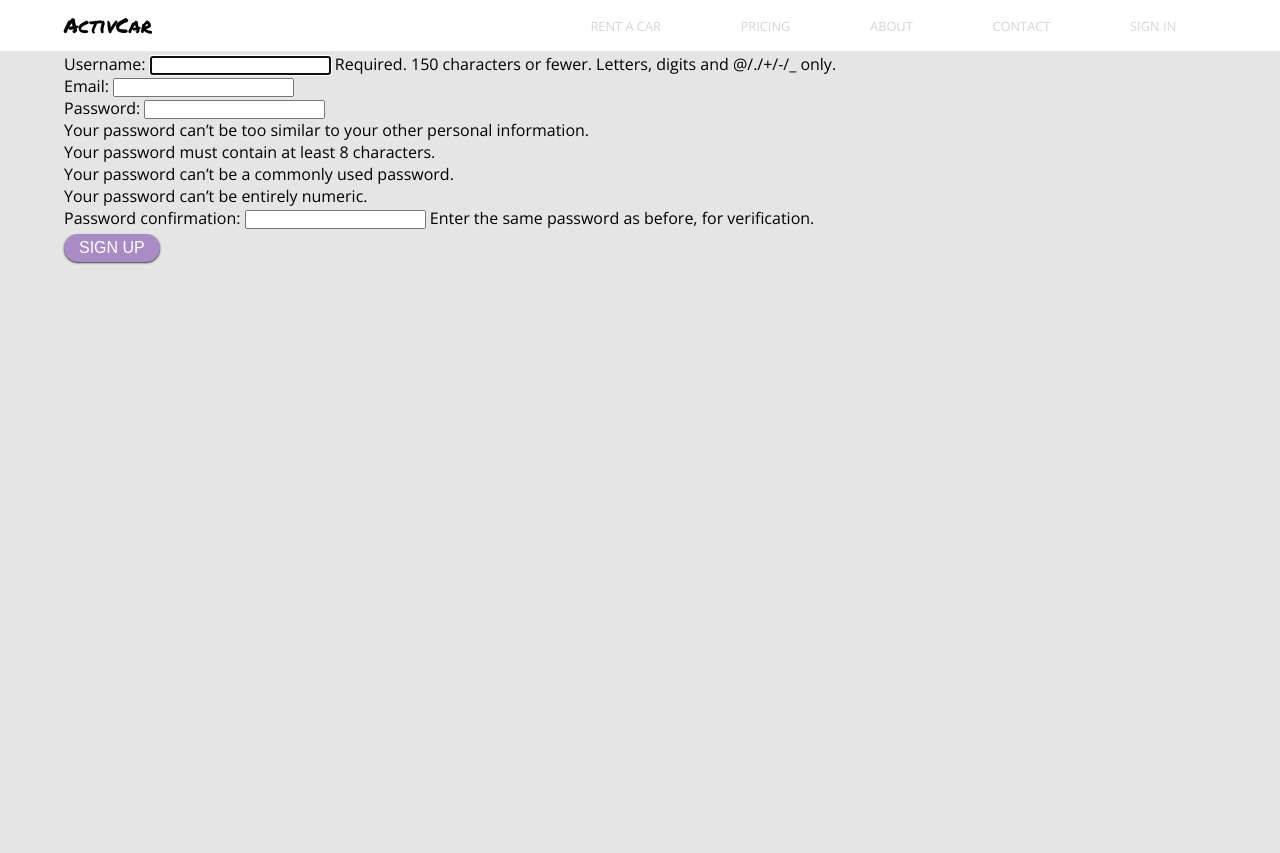
After one commit to heltleo/dopejob, a Django app: page /register in a window 1280 px wide. The commit adds this page. Run offline with Django 3.2, Linux system fonts and the light colour scheme.

Commit message:
add registration view

```diff
--- a/activcar/settings.py
+++ b/activcar/settings.py
@@ -27,6 +27,7 @@ DEBUG = True
 
 ALLOWED_HOSTS = []
 
+SITE_NAME = 'activcar'
 
 # Application definition
 
@@ -139,3 +140,7 @@ from django.urls import reverse_lazy
 LOGIN_REDIRECT_URL = reverse_lazy('cars')
 LOGIN_URL = reverse_lazy('login')
 LOGOUT_URL = reverse_lazy('logout')
+
+DEFAULT_FROM_EMAIL = 'no-repy@activcar.com'
+
+EMAIL_BACKEND = 'django.core.mail.backends.console.EmailBackend'
--- a/rental/forms.py
+++ b/rental/forms.py
@@ -1,6 +1,9 @@
 from django import forms
 from django.forms import ModelForm
-from .models import Contact
+from django.contrib.auth.models import User
+from django.contrib.auth.forms import UserCreationForm
+from .models import Contact, Car
+
 
 class ContactForm(ModelForm):
     message = forms.CharField(widget=forms.Textarea)
@@ -8,3 +11,26 @@ class ContactForm(ModelForm):
     class Meta:
         model = Contact
         fields = ('name', 'email', 'topic', 'message',)
+
+
+class PostCarForm(ModelForm):
+    image = forms.ImageField(required=False)
+
+    class Meta:
+        model = Car
+        fields = ('name', 'image', 'description', 'daily_rent', 'localization', 'car_models',)
+
+
+class UserCreationForm(UserCreationForm):
+    email = forms.EmailField(required=True)
+
+    class Meta:
+        model = User
+        fields = ('username', 'email', 'password1', 'password2',)
+
+    def save(self, commit=True):
+        user = super(UserCreationForm, self).save(commit=False)
+        user.email = self.cleaned_data['email']
+        if commit:
+            user.save()
+        return user
--- a/rental/models.py
+++ b/rental/models.py
@@ -27,10 +27,10 @@ class Car(models.Model):
         (MONOSPACE, 'Monospace'),
     )
     name = models.CharField(max_length=100)
-    image = models.ImageField(upload_to='car_images')
+    image = models.ImageField(upload_to='car_images', blank=True)
     description = models.TextField()
     daily_rent = models.IntegerField()
-    is_available = models.BooleanField()
+    is_available = models.BooleanField(default=True)
     created = models.DateTimeField(auto_now_add=True)
     localization = models.CharField(max_length=100, blank=True, null=True)
     car_models = models.CharField(
--- a/rental/templates/base.html
+++ b/rental/templates/base.html
@@ -18,7 +18,7 @@
         <div class="container">
             <ul class="header-menu-list">
                 <li class="header-menu-list-item logo"><a href="{% url 'cars' %}" class="brand">{% trans 'ActivCar' %}</a></li>
-                <li class="header-menu-list-item"><a href="#">{% trans 'Rent a car' %}</a></li>
+                <li class="header-menu-list-item"><a href="{% url 'rent_a_car' %}">{% trans 'Rent a car' %}</a></li>
                 <li class="header-menu-list-item"><a href="{% url 'pricing' %}">{% trans 'Pricing' %}</a></li>
                 <li class="header-menu-list-item"><a href="/pages/about">{% trans 'About' %}</a></li>
                 <li class="header-menu-list-item"><a href="{% url 'contact' %}">{% trans 'Contact' %}</a></li>
--- a/rental/templates/registration/login.html
+++ b/rental/templates/registration/login.html
@@ -13,7 +13,7 @@
        <p>Please, use the following form to log in:</p>
      {% endif %}
 
-     <p>Doesn't have an account ? <a href="">Sign up</a> </p>
+     <p>Doesn't have an account ? <a href="{% url 'register' %}">Sign up</a> </p>
 
     <div class="formset">
         <form action="{% url 'login' %}" method="POST">
--- /dev/null
+++ b/rental/templates/registration/registration_form.html
@@ -0,0 +1,20 @@
+{% extends 'base.html' %}
+{% load i18n %}
+{% block title %}{% trans 'Join the community' %}{% endblock %}
+
+{% block content %}
+<div class="panel">
+
+    <div class="formset">
+        <form action="" method="POST">
+            {% csrf_token %}
+            {{ form.as_p }}
+            <input type="hidden" name="next" value="{{ next }}" />
+            <input type="submit" class="button button-primary" value="Sign up" />
+        </form>
+
+    </div>
+
+
+</div>
+{% endblock %}
--- a/rental/urls.py
+++ b/rental/urls.py
@@ -8,5 +8,7 @@ urlpatterns = [
     path('contact', views.contact, name='contact'),
     path('login', auth_views.login, name='login'),
     path('logout', auth_views.logout, name='logout'),
+    path('register', views.RegistrationFormView.as_view(), name='register'),
     path('pricing', views.PricingView.as_view(), name='pricing'),
+    path('rent', views.post_car_detail, name='rent_a_car'),
 ]
--- a/rental/views.py
+++ b/rental/views.py
@@ -1,9 +1,18 @@
-from django.shortcuts import render, get_object_or_404, redirect
+import hashlib
+
+from django.shortcuts import render, get_object_or_404, redirect, render_to_response
 from django.http import HttpResponse, Http404
-from django.template import loader
+from django.template import loader, RequestContext
 from django.contrib import messages
 from django.views.generic.base import TemplateView
-from rental.forms import ContactForm
+from django.views.generic import FormView
+from django.contrib.auth.models import User
+from django.contrib.auth.decorators import login_required
+from django.conf import settings
+from django.utils.translation import ugettext as _
+from django.template.loader import render_to_string
+from django.core.mail import EmailMessage
+from rental.forms import ContactForm, PostCarForm, UserCreationForm
 from rental.models import Car, Booking, Contact
 from rental.filters import CarFilter
 
@@ -40,5 +49,64 @@ def contact(request):
         form = ContactForm()
     return render(request, 'contact/contact.html', {'form': form})
 
+
 class PricingView(TemplateView):
     template_name='rental/pricing.html'
+
+
+class RegistrationFormView(FormView):
+    form_class = UserCreationForm
+    template_name = 'registration/registration_form.html'
+
+    def get_success_url(self, user):
+        return reverse('rent_a_car')
+
+    def form_valid(self, form):
+        user = User.objects.create_user(form.cleaned_data['username'],
+                                        form.cleaned_data['email'],
+                                        form.cleaned_data['password1'])
+        user.is_active = False
+        user.save()
+        date = user.date_joined.replace(microsecond=0)
+        key = hashlib.sha1((u'%s%s%s' % (settings.SECRET_KEY, user.email, date)
+                            ).encode('utf-8')).hexdigest()
+
+        subject = _(u'[%s] : Subscription') % settings.SITE_NAME
+
+        mail = render_to_string('authentication/mails/registration_confirmation.html',
+                                { 'titre': subject,
+                                  'pseudo': user.username,
+                                  'site': settings.SITE_NAME,
+                                  'user_id': user.id,
+                                  'user_key': key })
+
+        msg = EmailMessage(subject, mail, '%(site)s <%(email)s>' % {
+                'site': settings.SITE_NAME, 'email': settings.DEFAULT_FROM_EMAIL
+                }, [user.email])
+
+        msg.content_subtype = "html"  # Main content is now text/html
+        try:
+            msg.send()
+        except:
+            # In debug we display the url
+            # print reverse('auth_activation', args=[user.id, key])
+            print('auth_activation')
+
+        return render(self.request, "authentication/check_your_mail.html")
+
+@login_required
+def post_car_detail(request):
+    form = PostCarForm()
+
+    if request.method == 'POST':
+        form = PostCarForm(request.POST, request.FILES)
+        if form.is_valid():
+            car = form.save(commit=False)
+            car.save()
+            return redirect('cars')
+        else:
+            print(form.errors)
+
+    context = {'form':form}
+
+    return render(request, 'rental/rent_car.html', context)
```
Also changed, not shown: rental/templates/authentication/check_your_mail.html (added, +9 -0 lines), rental/templates/rental/rent_car.html (added, +20 -0 lines), rental/migrations/0006_auto_20180128_1957.py (added), rental/templates/authentication/mails/registration_confirmation.html (added).
